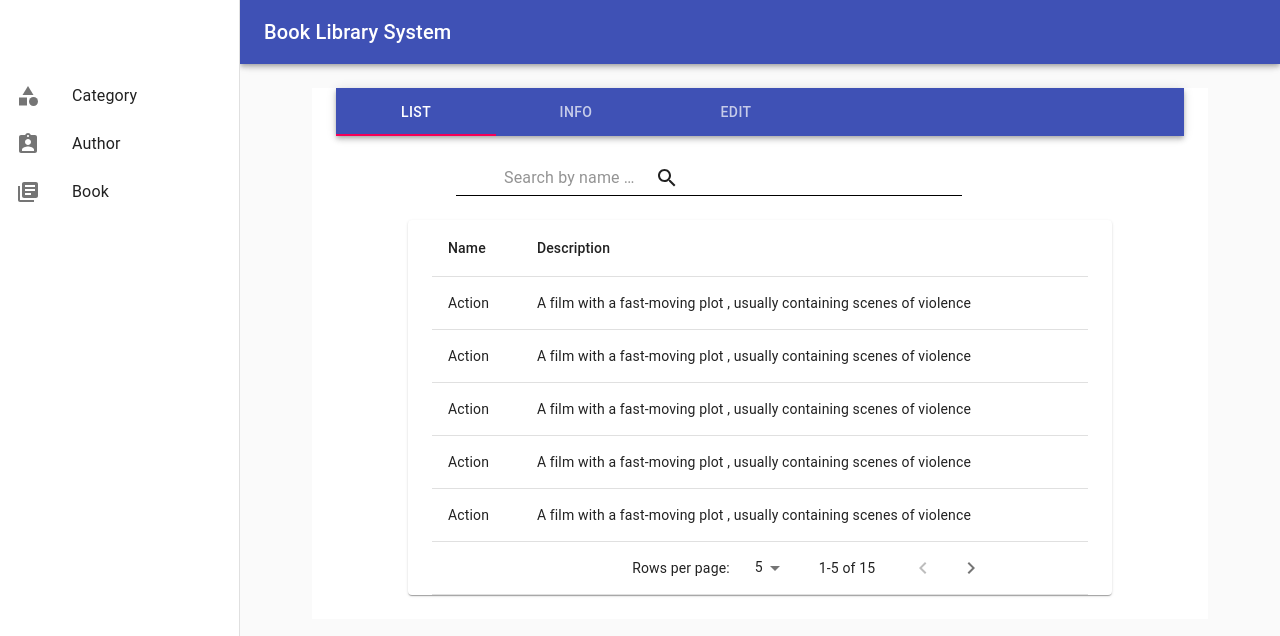
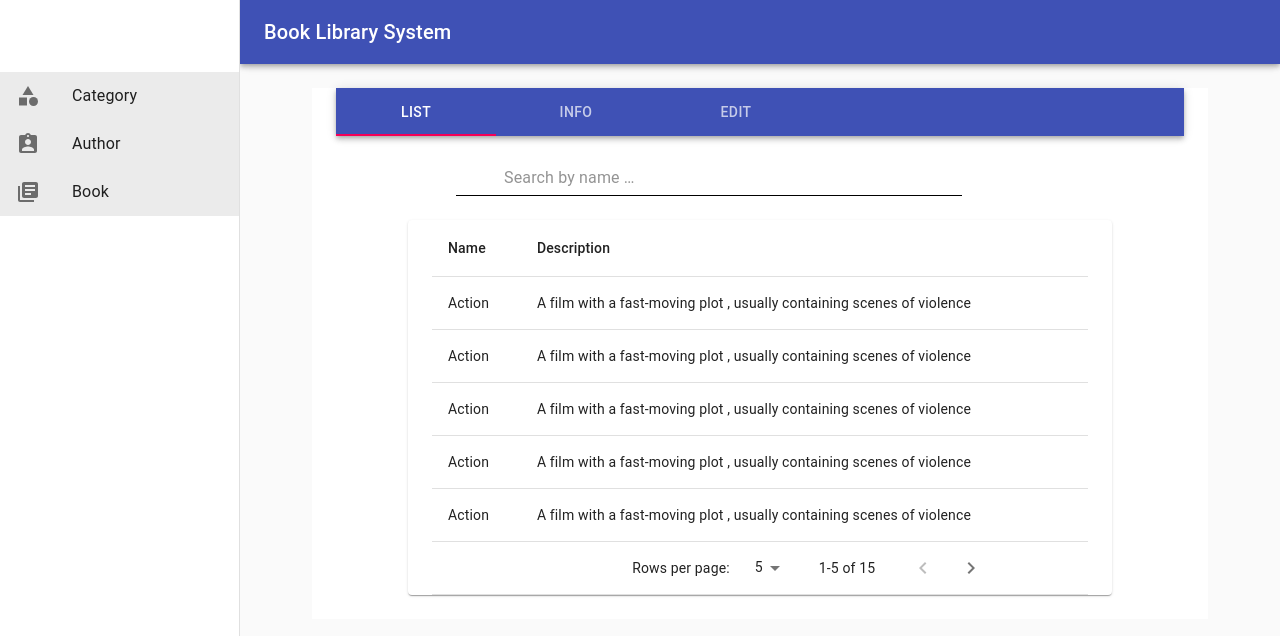
Before and after one commit to brungo1995/library_ui, a React (Create React App) app: page / in a window 1280 px wide. Shown: the top 636 px of the page. Built offline with nearby package versions, Linux system fonts and the light colour scheme.

Commit message:
add event row

```diff
--- a/src/AppContainer.tsx
+++ b/src/AppContainer.tsx
@@ -21,12 +21,18 @@ function AppContainer() {
   const classes = useStyles();
 
 
+  // if(!username){
+  //   return <Login />
+  // }
+
+
   return (
     <>
       <Container className={classes.root}>
         <LeftSideNav />
         <Container className={classes.content}>
           <div className={classes.toolbar} />
+          {/* ADD ROUTE HERE */}
           <ContainerComponent />
           {/* <Typography paragraph>
             Lorem ipsum dolor sit amet, consectetur adipiscing elit, sed do eiusmod tempor incididunt
--- a/src/Views/Category/CategoryList/CategoryListView.tsx
+++ b/src/Views/Category/CategoryList/CategoryListView.tsx
@@ -127,14 +127,16 @@ function CategoryListView(): JSX.Element {
         setPage(0);
     };
 
+    const handleClick = (id) => {
+        console.log(id)
+    };
+
     function TablePaginationActions(props: TablePaginationActionsProps) {
         const classes = useStyles1();
         const theme = useTheme();
         const { count, page, rowsPerPage, onChangePage } = props;
 
-        const handleFirstPageButtonClick = (event: React.MouseEvent<HTMLButtonElement>) => {
-            onChangePage(event, 0);
-        };
+
 
         const handleBackButtonClick = (event: React.MouseEvent<HTMLButtonElement>) => {
             onChangePage(event, page - 1);
@@ -186,9 +188,9 @@ function CategoryListView(): JSX.Element {
                 <Grid container spacing={3}>
                     <Grid item xs={8}>
                         <Container className={classes.search}>
-                            <Container className={classes.searchIcon}>
+                            {/* <Container className={classes.searchIcon}>
                                 <SearchIcon />
-                            </Container>
+                            </Container> */}
                             <InputBase
                                 placeholder="Search by name …"
                                 classes={{
@@ -215,7 +217,10 @@ function CategoryListView(): JSX.Element {
                                             ? data.slice(page * rowsPerPage, page * rowsPerPage + rowsPerPage)
                                             : data
                                         ).map((row, idx) => (
-                                            <TableRow key={idx}>
+                                            <TableRow key={idx}
+                                                onClick={() => handleClick(row.category_id)}
+                                            // onClick={() => handleClick(row.id)}
+                                            >
                                                 <TableCell component="th" scope="row">
                                                     {row.name}
                                                 </TableCell>
--- a/src/components/LeftSideNav.tsx
+++ b/src/components/LeftSideNav.tsx
@@ -48,6 +48,16 @@ const items = [
 ]
 export default function PermanentDrawerLeft() {
     const classes = useStyles();
+    let entityPathName = window.location.pathname.replace(/\//g, '');
+
+    // let isSelected = (navItem) => {
+    //     navItem
+    //     debugger
+    //     return true;
+    //     items.findIndex(item => item.name.toLocaleLowerCase().includes(entityPathName)) > -1 ? true : false;
+    // }
+
+    console.log(items.findIndex(item => item.name.toLocaleLowerCase() === entityPathName))
 
     return (
         // <div className={classes.root}>
@@ -71,7 +81,10 @@ export default function PermanentDrawerLeft() {
                 <div className={classes.toolbar} />
                 <List>
                     {items.map((item, index) => (
-                        <ListItem button key={item.name}>
+                        <ListItem button key={item.name}
+                            selected={item.name.toLocaleLowerCase().includes(entityPathName)}
+                        // selected={to === location.pathname}
+                        >
                             <ListItemIcon>{<item.icon />}</ListItemIcon>
                             <ListItemText primary={item.name} />
                         </ListItem>
```
